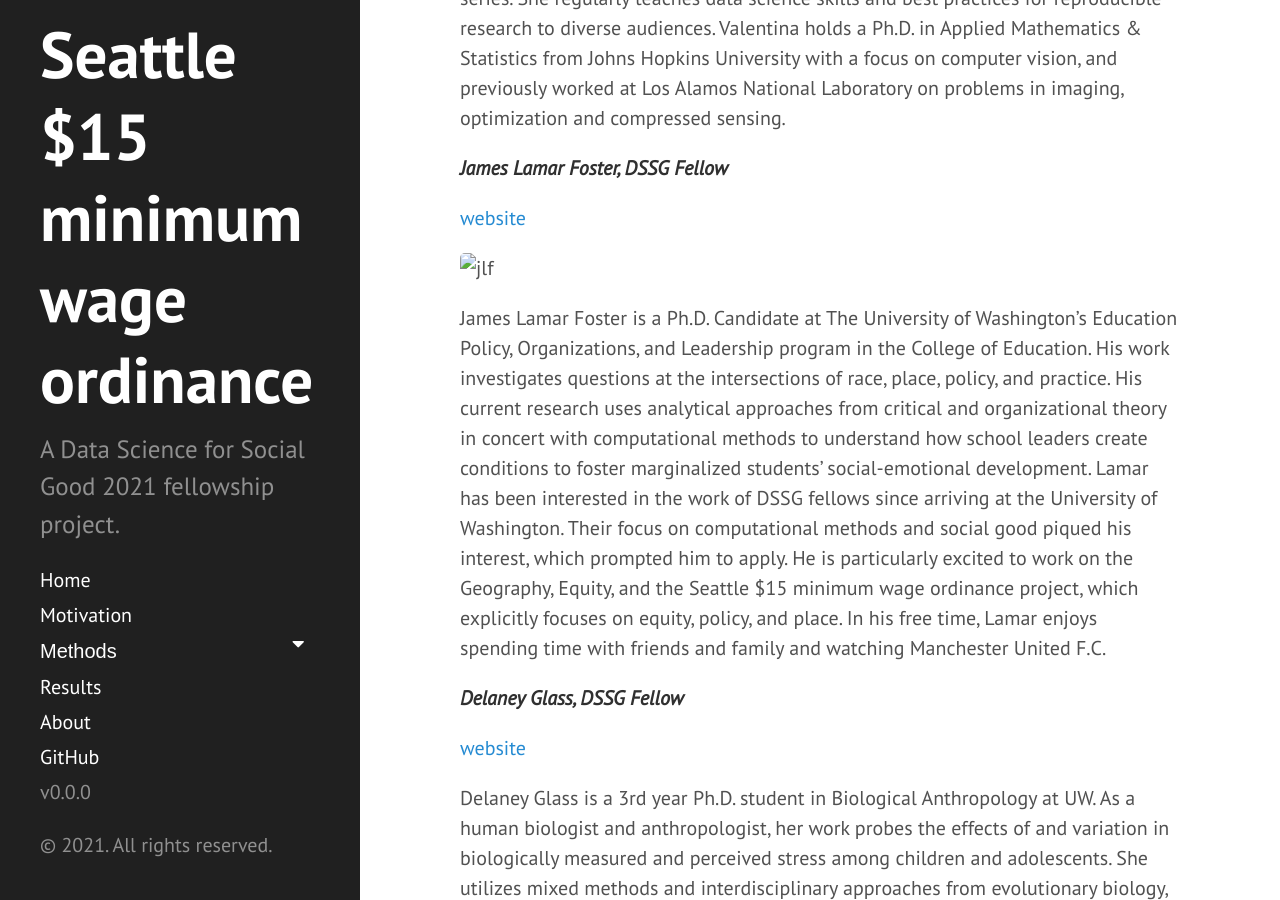
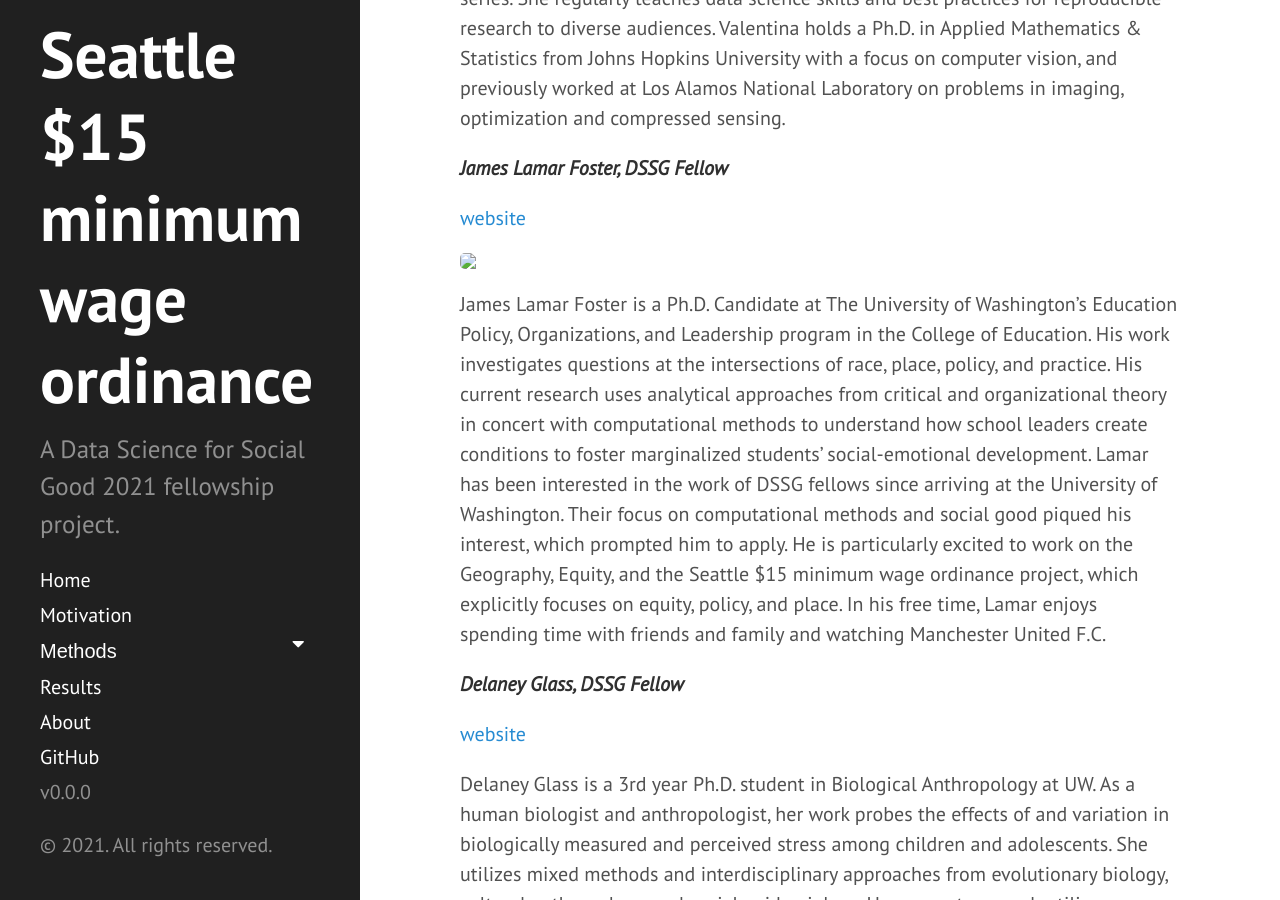
Before and after one commit to uwescience/MinWA, a Jekyll site: the page built from about.md, in a window 1280 px wide and 900 px high, scrolled down 1617 px. Built offline with Jekyll 4.4.1, drawn with Linux system fonts in a browser that asks for light colours.

Commit message:
troubleshooting image issue

```diff
--- a/about.md
+++ b/about.md
@@ -35,7 +35,8 @@
 
 [website](https://www.linkedin.com/in/james-lamar-foster-8005aab6/)
 
-<img src="jlf.jpg" alt="jlf" width="200"/>
+<img src="jlf.jpg" width="200"/>
+
 
 James Lamar Foster is a Ph.D. Candidate at The University of Washington’s Education Policy, Organizations, and Leadership program in the College of Education. His work investigates questions at the intersections of race, place, policy, and practice. His current research uses analytical approaches from critical and organizational theory in concert with computational methods to understand how school leaders create conditions to foster marginalized students’ social-emotional development. Lamar has been interested in the work of DSSG fellows since arriving at the University of Washington. Their focus on computational methods and social good piqued his interest, which prompted him to apply. He is particularly excited to work on the Geography, Equity, and the Seattle $15 minimum wage ordinance project, which explicitly focuses on equity, policy, and place. In his free time, Lamar enjoys spending time with friends and family and watching Manchester United F.C.
 
```
